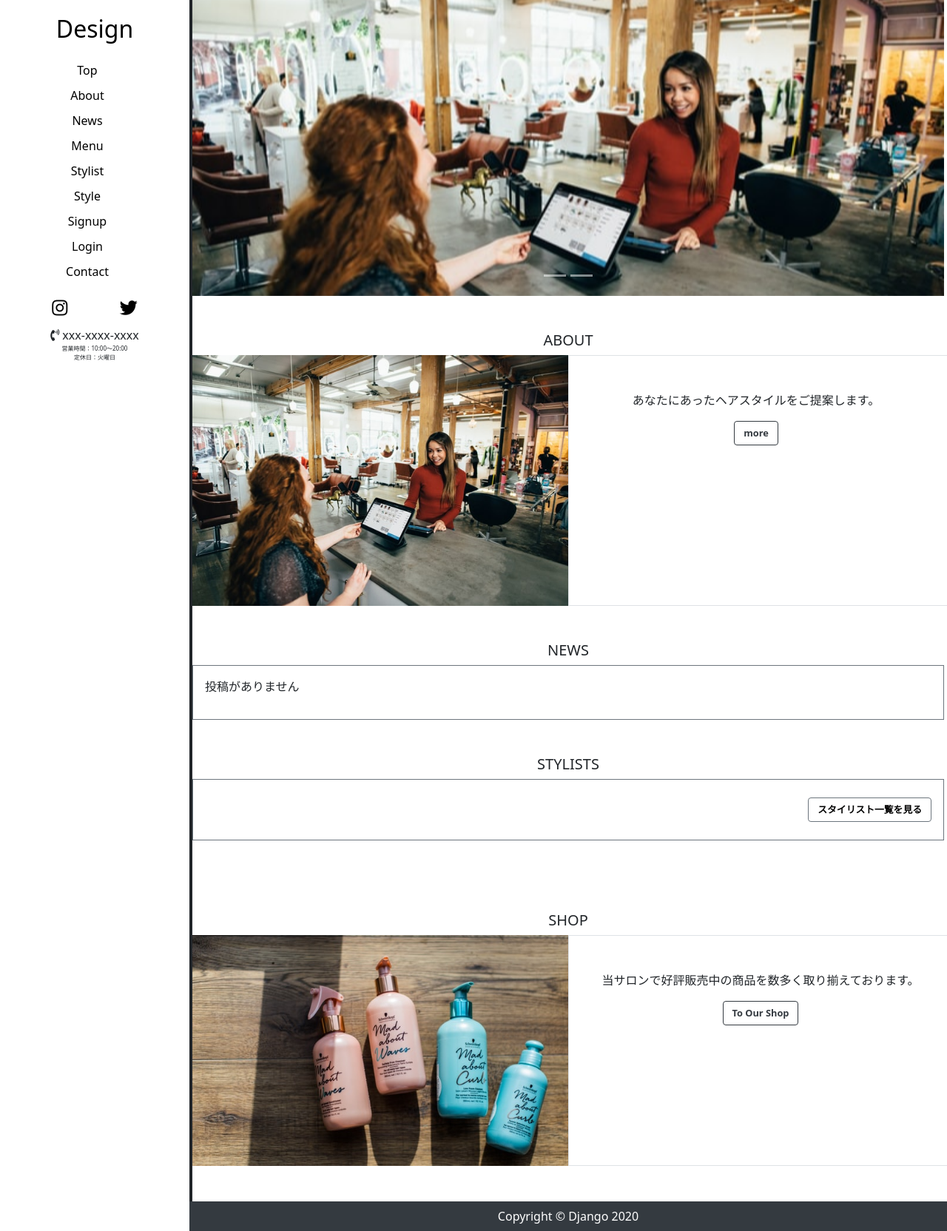
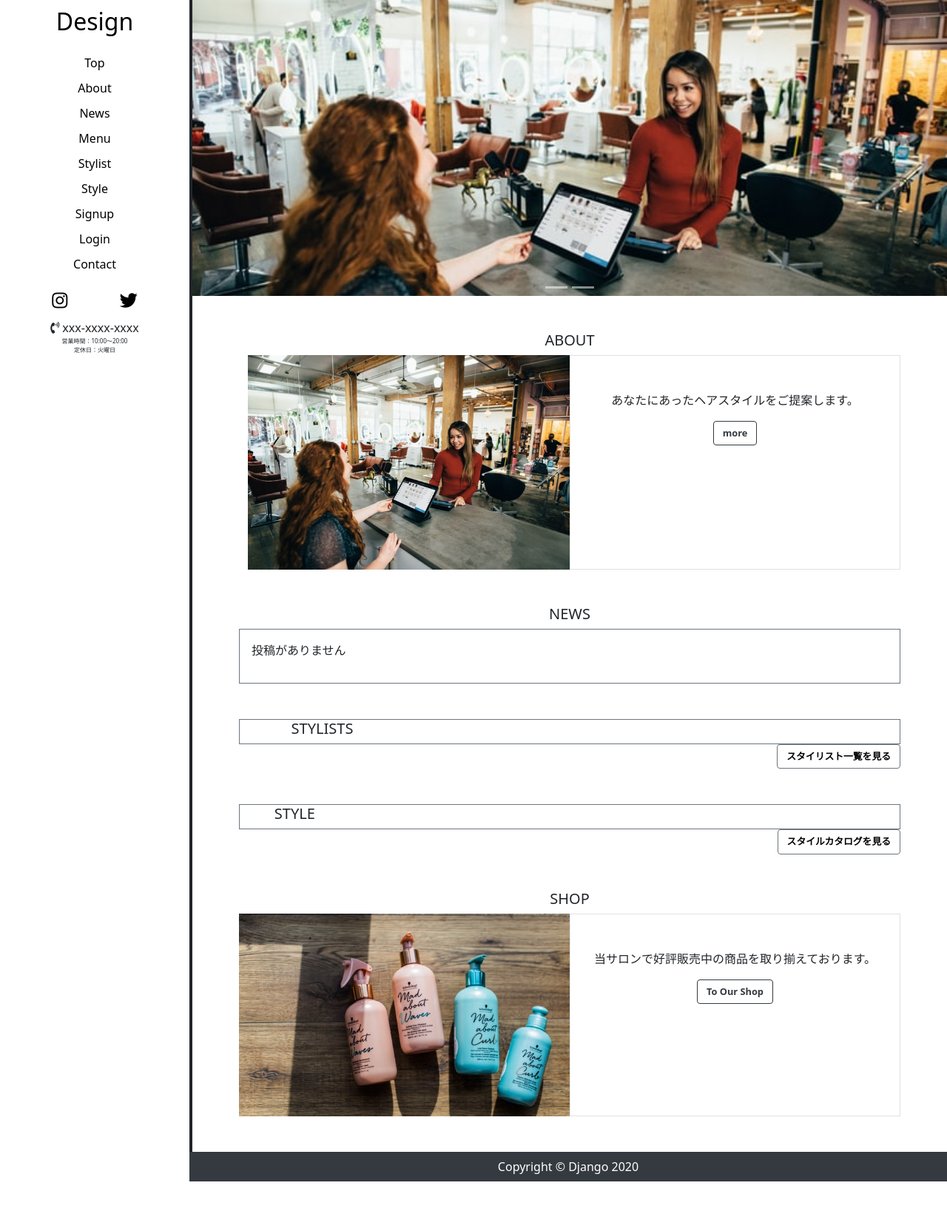
Before and after one commit to akihiro-hosoya/hair-salon, a Django app: page / in a window 1280 px wide. Shown: the whole page at 74% size. After the commit the page ends 1597 px from the top, so only its background shows below. Run offline with Django 3.2, Linux system fonts and the light colour scheme; data that the repository does not hold is empty; some libraries are stand-ins or nearby versions.

Commit message:
index変更

```diff
--- a/app/static/css/style.css
+++ b/app/static/css/style.css
@@ -3,7 +3,19 @@
     padding: 0;
     box-sizing: border-box;
 }
-
+.border {
+    padding: 0;
+    margin: 0;
+}
+.container {
+    padding-left: 4px;
+    padding-top: 0;
+    padding-bottom: 0;
+    padding-right: 0;
+}
+.row {
+    margin: 0;
+}
 body {
     background: #fff;
     min-height: 100vh;
@@ -17,7 +29,7 @@ body {
 
 .side-bar {
     position: sticky;
-    top: 20px;
+    top: 10px;
 }
 
 main {
@@ -27,6 +39,10 @@ main {
 
 .content {
     min-height: 100vh;
+}
+.content-wrap {
+    width: 90%;
+    margin: 0 auto;
 }
 
 a {
@@ -39,15 +55,20 @@ a:hover {
 }
 ol, ul {
     list-style: none;
+    margin: 0;
+    padding: 0;
 }
-
 img {
     object-fit: cover;
 }
-
 .map {
     width: auto;
     height: auto;
+}
+.center {
+    display: flex;
+    justify-content: center;
+    align-items: center;
 }
 
 /* ナビゲーション */
@@ -99,6 +120,7 @@ img {
     display: flex;
     justify-content: center;
 }
+
 /* スタイリスト一覧 */
 .top-stylist-img {
     width: 100%;
--- a/app/templates/app/base.html
+++ b/app/templates/app/base.html
@@ -23,7 +23,7 @@
             </div>
             <div class="side-menu">
                 <div>
-                    <ul class="navbar-nav ml-auto nav-menu">
+                    <ul class="navbar-nav nav-menu">
                         <li class="nav-item">
                             <a class="nav-link" href="/">Top</a>
                         </li>
@@ -57,10 +57,7 @@
                             <a class="nav-link" href="{% url 'item_list' %}">Shop</a>
                         </li>
                         <li class="nav-item">
-                            <a class="nav-link" href="{% url 'order' %}">
-                                Cart
-                                <span class="badge badge-pill badge-warning"> </span>
-                            </a>
+                            <a class="nav-link" href="{% url 'order' %}">Cart</a>
                         </li>
                         <li class="nav-item">
                             <a class="nav-link nav-link-end" href="{% url 'account_logout' %}">Logout</a>
--- a/app/templates/app/index.html
+++ b/app/templates/app/index.html
@@ -21,6 +21,7 @@
                 </div>
             </div>
 
+            <div class="content-wrap">
                 <!-- About -->
                 <div class="col-12 my-5 px-0">
                     <h5 class="text-center">ABOUT</h5>
@@ -63,32 +64,61 @@
 
                 <!-- スタイリスト -->
                 <div class="col-12 mb-5 px-0">
-                <h5 class="text-center">STYLISTS</h5>
-                <div class="border border-secondary p-3">
+                    <div class="border border-secondary">
                         <div class="row">
-                        <div class="col-12">
+                            <div class="col-12 px-0">
                                 <div class="row">
-                                {% for stylist in staff_data|slice:":2" %}
-                                <div class="col-3">
-                                    <div class="card">
+                                    <div class="col-3 center px-0">
+                                        <div class="">
+                                            <h5 class="">STYLISTS</h5>
+                                        </div>
+                                    </div>
+                                    {% for stylist in staff_data|slice:":3" %}
+                                    <div class="col-3 px-0">
                                         {% if stylist.image %}
-                                            <img src="{{ stylist.image.url }}" alt="" class="  top-stylist-img">
+                                        <a href="{% url 'stylist_detail' stylist.pk  %}" class="stretched-link">
+                                            <img src="{{ stylist.image.url }}" alt="" class="top-stylist-img">
+                                        </a>
                                         {% endif %}
-                                        <div class="card-body">
-                                            <p class="card-text text-center">{{ stylist.name }}</p>
-                                        </div>
-                                        <a href="{% url 'stylist_detail' stylist.pk  %}" class="stretched-link"></a>
-                                    </div>
                                     </div>
                                     {% endfor %}
                                 </div>
                             </div>
-                        <div class="col-12 my-2 text-right">
+                        </div>
+                    </div>
+                    <div class="col-12 text-right">
                         <button class="btn btn-outline-secondary">
                             <a href="">スタイリスト一覧を見る</a>
                         </button>
                     </div>
                 </div>
+
+                <!-- スタイル -->
+                <div class="col-12 mb-5 px-0">
+                    <div class="border border-secondary">
+                        <div class="row">
+                            <div class="col-12 px-0">
+                                <div class="row">
+                                    <div class="col-2 center px-0">
+                                        <h5 class="text-center">STYLE</h5>
+                                    </div>
+                                    {% for style in style_data|slice:":5" %}
+                                    <div class="col-2 px-0">
+                                        {% if style.image %}
+                                        <a href="{% url 'style_detail' style.pk  %}" class="stretched-link">
+                                            <img src="{{ style.image.url }}" alt="" class="top-stylist-img">
+                                        </a>
+                                        {% endif %}
+                                    </div>
+                                    {% endfor %}
+                                </div>
+                            </div>
+                        </div>
+                    </div>
+                    <div class="col-12 text-right">
+                        <button class="btn btn-outline-secondary">
+                            <a href="">スタイルカタログを見る</a>
+                        </button>
                     </div>
                 </div>
 
@@ -97,17 +127,18 @@
                     <h5 class="text-center">SHOP</h5>
                     <div class="row top-concept">
                         <!-- 写真 -->
-                    <div class="col-12 col-md-6 pr-0">
+                        <div class="col-12 col-md-6 px-0">
                             <img class="img-fluid" src="{% static 'img/shampoo.jpg' %}" alt="">
                         </div>
                         <!-- Shop紹介 -->
-                    <div class="col-12 col-md-6 border">
+                        <div class="col-12 col-md-6 border px-0">
                             <div class="top-about my-5">
                                 <div class="text-center">
-                                <p>当サロンで好評販売中の商品を数多く取り揃えております。</p>
+                                    <p>当サロンで好評販売中の商品を取り揃えております。</p>
                                     <a href="{% url 'item_list' %}" class="btn btn-outline-dark">
                                         <span>To Our Shop</span>
                                     </a>
+                                </div>
                             </div>
                         </div>
                     </div>
--- a/app/views.py
+++ b/app/views.py
@@ -17,11 +17,13 @@ class IndexView(View):
         news_data = News.objects.order_by('-id')[0:3]
         staff_data = Staff.objects.order_by('id')
         salon_data = Salon.objects.all()
+        style_data = Style.objects.all()
 
         return render(request, 'app/index.html', {
             'news_data': news_data,
             'staff_data': staff_data,
             'salon_data': salon_data,
+            'style_data': style_data,
         })
 
 class AboutView(View):
```
Lines whose indentation alone changed are shown as unchanged.
